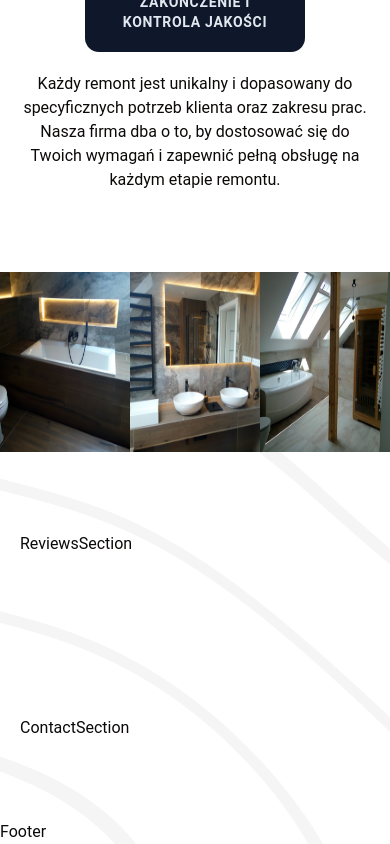
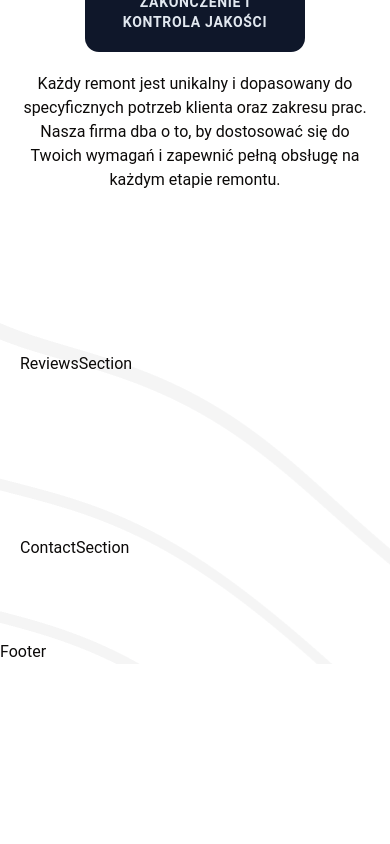
Before and after one commit to PeterPoterek/tww-ts, a React (Vite) app in the folder client/: page / in a window 390 px wide. Shown: the part 3536-4380 px from the top of the page. After the commit the page ends 4200 px from the top, so only its background shows below. Built offline with nearby package versions, Linux system fonts and the light colour scheme.

Commit message:
slider media queries adjustments

```diff
--- a/client/src/index.css
+++ b/client/src/index.css
@@ -68,15 +68,21 @@ body {
   padding: 2px;
 }
 
-@media (max-width: 1024px) {
+@media (max-width: 1280px) {
   .slick-slide img {
     height: 350px;
   }
 }
 
+@media (max-width: 1024px) {
+  .slick-slide img {
+    height: 235px;
+  }
+}
+
 @media (max-width: 768px) {
   .slick-slide img {
-    height: 180px;
+    height: 250px;
     padding: 0;
   }
 }
--- a/client/src/pages/main/SliderSection/SliderSection.tsx
+++ b/client/src/pages/main/SliderSection/SliderSection.tsx
@@ -35,7 +35,7 @@ const SliderSection = () => {
   };
 
   return (
-    <div className="slider-container cursor-pointer" onClick={() => navigate("/gallery")}>
+    <div className="hidden sm:block slider-container cursor-pointer" onClick={() => navigate("/gallery")}>
       <Slider {...settings}>
         <div className="slick-slide">
           <img src={gallery1} alt="" />
```
